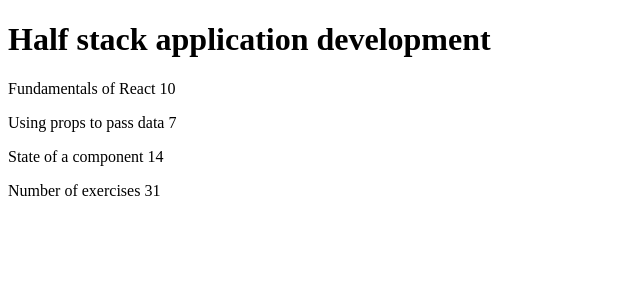
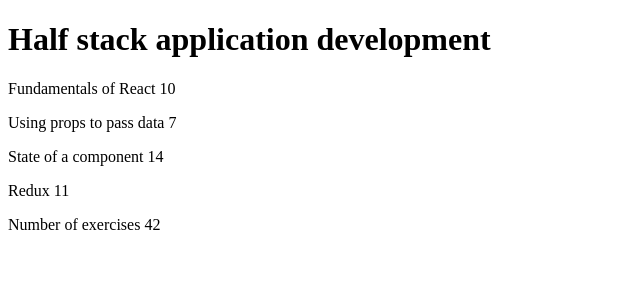
Before and after one commit to Luis-Guerra28/fullstackopen_course, a React (Vite) app in the folder part1/courseinfo/: page / in a window 1280 px wide. Shown: the top 300 px of the page, without its empty margins (0-640 px from the left). Built offline with nearby package versions, Linux system fonts and the light colour scheme.

Commit message:
Exercises 2.1, 2.2, 2.3 completed

```diff
--- a/part1/courseinfo/src/App.jsx
+++ b/part1/courseinfo/src/App.jsx
@@ -1,61 +1,62 @@
-const Header = (props) => {
+const Header = (props) => <h1>{props.course}</h1>
+
+const Total = ({ sum }) => <p>Number of exercises {sum}</p>
+
+const Part = ({ part }) => {
   return (
-    <h1>{props.course}</h1>
+    <p>
+      {part.name} {part.exercises}
+    </p>
   )
 }
 
-const Part = (props) => {
-  return (
-    <p>{props.part} {props.exercise}</p>
-  )
-}
-
-const Content = (props) => {
+const Content = ({ parts }) => {
   return (
     <>
-      <Part part={props.parts[0].name} exercise={props.parts[0].exercises}/>
-      <Part part={props.parts[1].name} exercise={props.parts[1].exercises}/>
-      <Part part={props.parts[2].name} exercise={props.parts[2].exercises}/>
+      {parts.map(part => <Part part={part} key={part.id}/>)}
     </>
   )
 }
 
-const Total = (props) => {
-  return(
-    <p>Number of exercises {
-      props.parts[0].exercises +
-      props.parts[1].exercises +
-      props.parts[2].exercises}
-    </p>
+const Course = ({ course }) => {
+  return (
+    <div>
+      <Header course={course.name}/>
+      <Content parts={course.parts}/>
+      <Total sum={course.parts.reduce((acc, part) => acc + part.exercises, 0)}/>
+    </div>
   )
 }
 
 const App = () => {
   const course = {
+    id: 1,
     name: 'Half stack application development',
     parts: [
       {
         name: 'Fundamentals of React',
-        exercises: 10
+        exercises: 10,
+        id: 1,
       },
       {
         name: 'Using props to pass data',
-        exercises: 7
+        exercises: 7,
+        id: 2,
       },
       {
         name: 'State of a component',
-        exercises: 14
+        exercises: 14,
+        id: 3
+      },
+      {
+        name: 'Redux',
+        exercises: 11,
+        id: 4
       }
     ]
   }
 
-  return (
-    <div>
-      <Header course={course.name}/>
-      <Content parts={course.parts}/>
-      <Total parts={course.parts}/>
-    </div>
-  )
+  return (<Course course={course}/>)
 }
 
 export default App
```
